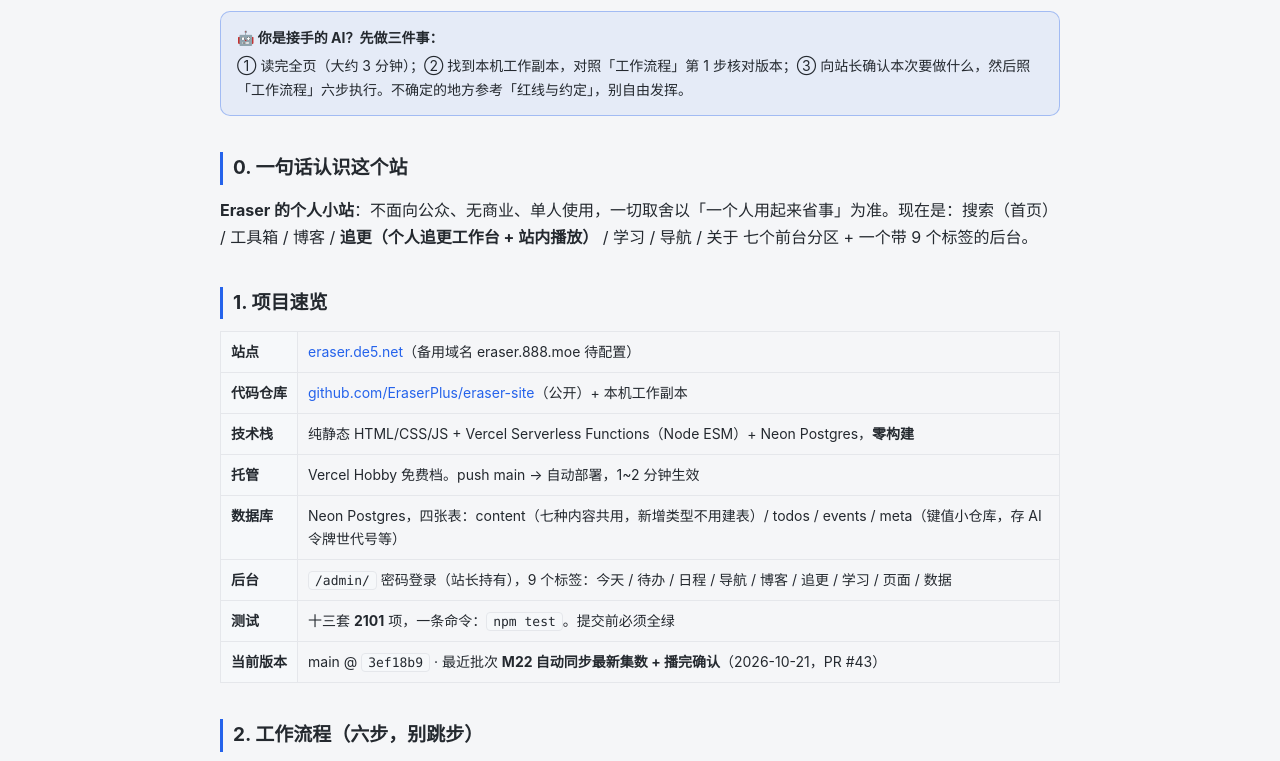
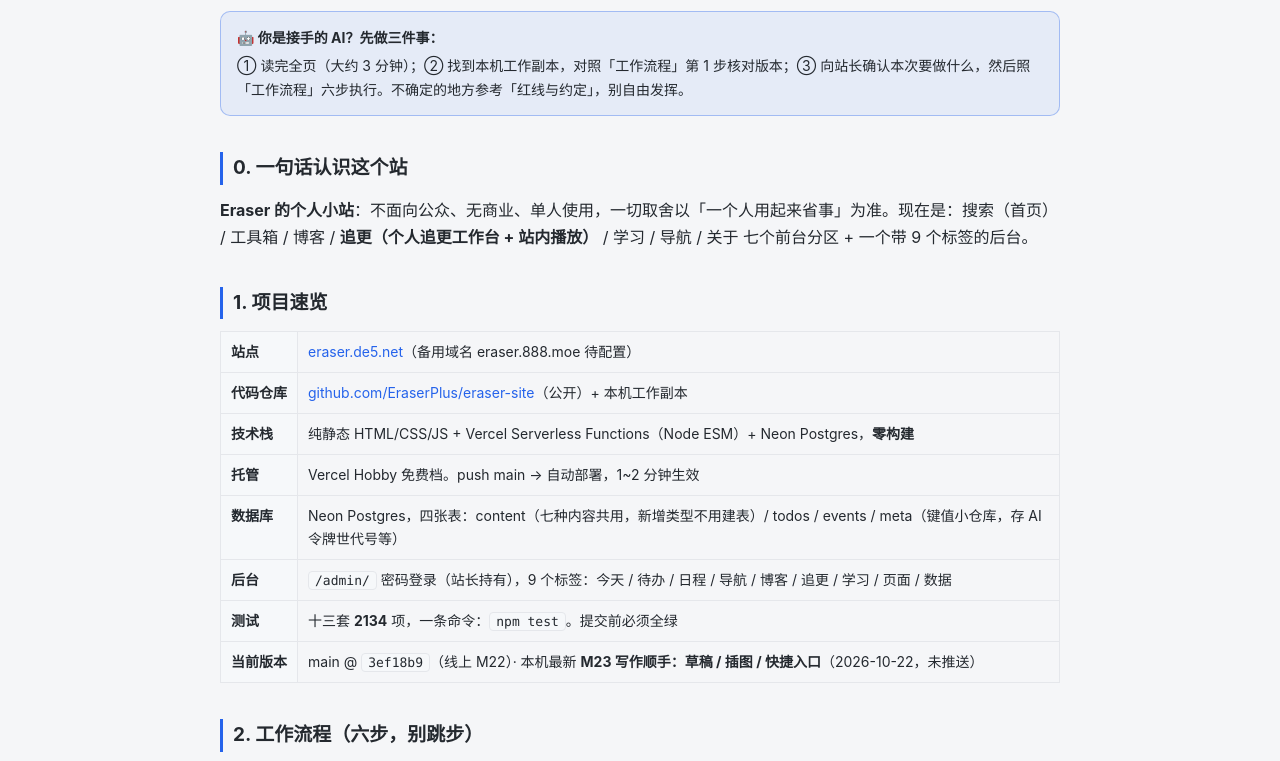
Before and after one commit to EraserPlus/eraser-site, a website: page dev/index.html in a window 1280 px wide. Shown: the part 173-934 px from the top of the page. Drawn offline with Linux system fonts and the light colour scheme.

Commit message:
M23 文档：交接页补批次记录（CI 要求）

```diff
--- a/dev/index.html
+++ b/dev/index.html
@@ -81,8 +81,8 @@
     <tr><th>托管</th><td>Vercel Hobby 免费档。push main → 自动部署，1~2 分钟生效</td></tr>
     <tr><th>数据库</th><td>Neon Postgres，四张表：content（七种内容共用，新增类型不用建表）/ todos / events / meta（键值小仓库，存 AI 令牌世代号等）</td></tr>
     <tr><th>后台</th><td><code>/admin/</code> 密码登录（站长持有），9 个标签：今天 / 待办 / 日程 / 导航 / 博客 / 追更 / 学习 / 页面 / 数据</td></tr>
-    <tr><th>测试</th><td>十三套 <b>2101</b> 项，一条命令：<code>npm test</code>。提交前必须全绿</td></tr>
-    <tr><th>当前版本</th><td>main @ <code>3ef18b9</code> · 最近批次 <b>M22 自动同步最新集数 + 播完确认</b>（2026-10-21，PR #43）</td></tr>
+    <tr><th>测试</th><td>十三套 <b>2134</b> 项，一条命令：<code>npm test</code>。提交前必须全绿</td></tr>
+    <tr><th>当前版本</th><td>main @ <code>3ef18b9</code>（线上 M22）· 本机最新 <b>M23 写作顺手：草稿 / 插图 / 快捷入口</b>（2026-10-22，未推送）</td></tr>
   </table>
 
   <h2>2. 工作流程（六步，别跳步）</h2>
@@ -141,7 +141,7 @@
   <h2>5. 站点地图（改哪里的速查）</h2>
   <table>
     <tr><th>前台页面</th><td><code>index.html</code> 首页（= 全站搜索：搜索框 + 分组结果，<code>/?q=</code> 可直接带词进搜索） / <code>tools/</code> 工具箱（数据驱动，加工具改 TOOLS 数组）/ <code>blog/</code> 博客（列表 + post.html 文章页，M16/M18 阅读增强）/ <code>collect/</code> 追更（<b>M20 起是个人追更工作台</b>：顶部「接着追（番/漫可筛选）+ 本周放送」，下面仍是追番/漫画海报墙；<b>M19 起可播的链接显示 ▶ 站内播放</b>，续播点存回同一条记录；<b>M21 起漫画外链也能 ＋1 / 点开自动转「在读」，B 站番剧放送表每天自动补</b>；<b>M22 起每天自动同步最新集数 / 完结状态，有新一话显示绿色「新 N」，播完弹确认条</b>）/ <code>learn/</code> 学习地图（<b>M10 重做</b>：列表可搜可汇总、分组可折叠、节点就地编辑 / 拖动排序 / 加删、一键复制给 AI 的指令、导入大纲成图，<code>?id=</code> 深链）/ <code>nav/</code> 网址导航（links.js 静态兜底 + 后台数据）/ <code>about/</code> 关于</td></tr>
-    <tr><th>前台公共</th><td><code>style.css</code> 全站样式（CSS 变量 + <code>html[data-theme="dark"]</code> 暗色 + 768px 断点 + M14 动效基座）/ <code>md.js</code> Markdown 渲染（转义三铁律）/ <code>shell.js</code> 全站公共交互层（顶栏主题切换按钮 + <code>Ctrl/⌘+K</code> 命令面板 + <code>g</code> 前缀跳转 + 注册 Service Worker）/ <code>owner.js</code> + <code>owner.css</code> <b>站主就地编辑（M17）</b> / <code>watch.js</code> <b>站内播放器（M19，M22 加播完确认）</b> / <code>workbench.js</code> <b>追更工作台纯逻辑（M20：星期换算 / 接着看 / 放送排序 / 进度文案；M22：最新集数 / 上游完结 / 新集计数）</b> / <code>sw.js</code> 离线缓存（<b>eraser-v8</b>）/ <code>manifest.webmanifest</code> + <code>icon.svg</code> 可安装为 App</td></tr>
+    <tr><th>前台公共</th><td><code>style.css</code> 全站样式（CSS 变量 + <code>html[data-theme="dark"]</code> 暗色 + 768px 断点 + M14 动效基座）/ <code>md.js</code> Markdown 渲染（转义三铁律）/ <code>shell.js</code> 全站公共交互层（顶栏主题切换按钮 + <code>Ctrl/⌘+K</code> 命令面板 + <code>g</code> 前缀跳转 + 注册 Service Worker；<b>M23 面板加站主快捷动作</b>）/ <code>owner.js</code> + <code>owner.css</code> <b>站主就地编辑（M17；M23 加快捷写文章 / 下载备份 / 按需加载编辑器）</b> / <code>watch.js</code> <b>站内播放器（M19，M22 加播完确认）</b> / <code>workbench.js</code> <b>追更工作台纯逻辑（M20：星期换算 / 接着看 / 放送排序 / 进度文案；M22：最新集数 / 上游完结 / 新集计数）</b> / <code>sw.js</code> 离线缓存（<b>eraser-v9</b>）/ <code>manifest.webmanifest</code> + <code>icon.svg</code> 可安装为 App</td></tr>
     <tr><th>后台</th><td><code>admin/index.html</code>（单文件：登录 + <b>9 标签</b> + 导出备份 + <b>「一键接上 AI」面板</b>）+ <code>admin/content.js</code>（内容表单与列表，SCHEMA 驱动；学习地图的节点编辑器在 <code>LEARN-NODES</code> 标记段内）</td></tr>
     <tr><th>接口 api/</th><td><code>auth.js</code> 登录 / <code>todos.js</code> 待办 / <code>events.js</code> 日程 / <code>content.js</code> 内容（七种类型 CRUD；<b>M19 的播放进度也走这里的 PATCH</b>）/ <code>learn.js</code> <b>学习地图（给 AI 的节点粒度接口 + <code>?gaps=1</code> 查漏补缺快照）</b> / <code>ai.js</code> <b>AI 长效令牌与接入说明书（M10 主线A）</b> / <code>backup.js</code> 全量备份与还原（M10 主线C）/ <code>sitemap.js</code> 动态站点地图 / <code>search.js</code> 搜索 / <code>rss.js</code> 博客订阅源 / <code>upload.js</code> 上传（Vercel Blob）/ <code>favicon.js</code> 图标代理；公共层在 <code>api/_lib/</code></td></tr>
     <tr><th>内容类型</th><td>content 表七种：nav_category / nav_link / post / file（已下架，数据保留）/ page / media（追更，M1 新增）/ <b>learn_map（学习地图，M9 新增）</b>。类型定义与校验在 <code>api/_lib/content.js</code></td></tr>
@@ -240,7 +240,8 @@
     <div class="row"><span class="no">M19</span><span class="what"><b>追更站内播放</b>：新增 <code>watch.js</code>——B 站 / YouTube / Vimeo 官方嵌入 + mp4 直链，海报上出现 ▶；media 新增 <code>position / duration</code>，播放每 15 秒自动保存、关闭补存；「＋1 话」把续播点归零，已看完从头播；<b>B 站官方 iframe 拿不到播放时间，只同步集数</b>；未登录可看不记录；<b>没有新开接口</b>（12 函数上限，复用 <code>PATCH /api/content</code>）；<code>sw.js</code> → v5（2026-10-21）</span><span class="when">10-21</span></div>
     <div class="row"><span class="no">M20</span><span class="what"><b>个人追更工作台</b>：<code>/collect/</code> 顶部改成两栏——左「接着看」（在追 / 有进度，按最近更新排，缩略图 + 进度 + 下一话 + 直接开播），右「本周放送」（7 个星期格 + 当天列表，按更新时间排序）；media 新增 <code>airday / airtime</code>（编辑表单、快速添加、批量导入导出、后台列表都支持）；点开播放器自动把「想看」转「在看」；新增纯逻辑 <code>workbench.js</code> + <code>tests/workbench_test.mjs</code>；<b>没有新开接口</b>，<code>sw.js</code> → v6（2026-10-21，PR #40）</span><span class="when">10-21</span></div>
     <div class="row"><span class="no">M21</span><span class="what"><b>漫画对等 + 放送表自动补全</b>：① <b>漫画同一套工作台</b>——接着追可在「全部 / 追番 / 漫画」间纯前端筛选；漫画外链主按钮变「接着读 / 开读」，旁边也有「＋1」；点开外链自动把「想读 / 想看」转「在读 / 在看」（<code>keepalive</code> 保住跳转前的写入）。<b>漫画没有官方嵌入阅读器</b>，正文仍在站外看，本站只记进度。② <b>番剧放送表自动抓</b>——新增 <code>api/_lib/airing.js</code>（纯解析）+ <code>GET /api/content?action=airing</code>；只认 B 站番剧链接（<code>ss / ep / md</code>），用公开 season 接口的「每周X HH:MM」文案，缺时间时用最近一集正片的北京时间兜底（自动跳过预告 / PV）；<b>只填空气泡，绝不覆盖手填</b>，写入带 <code>touch:false</code> 不打乱「接着追」排序；登录状态下每天最多自动补一次，另有「补全 N 部」手动按钮。③ <b>AniList 停服兜底</b>——2026-10-21 实测 AniList 返回 403「temporarily disabled」，按名字补全给出「先手填 / 贴 B 站链接」的明确提示。④ <b>没有新开接口</b>（12 函数上限，仍复用 <code>api/content.js</code>），<code>sw.js</code> → v7；新增 <code>tests/airing_test.mjs</code>（2026-10-21）</span><span class="when">10-21</span></div>
-    <div class="row latest"><span class="no">M22</span><span class="what"><b>自动同步最新集数 + 播完确认</b>：① <b>B 站资料每天自动更新</b>——<code>season</code> 解析新增 <code>latest</code>（已播到第几话，只增不减）与 <code>finished</code>（上游完结）；<code>total</code> 为 0 / 缺失时用最新正片号兜底，预告 PV 不算；打开追更页每天自动同步一次，手动按钮改为「同步资料」，提示「已同步 N 部资料，其中 M 部有新一话」，写入仍带 <code>touch:false</code>。<b>只同步元数据，绝不改 <code>progress</code> / <code>status</code></b>；上游完结只影响放送表，不替站长收进「已看完」。② <b>新集提示</b>——海报进度条旁和「接着追」行显示绿色「新 N 话」；分母优先总集数，总集数未知时用最新集数，连载中不再画错进度。③ <b>播完确认条</b>——YouTube / Vimeo / mp4 播放结束弹「记到第 N 话 / 先不记」，确认才 ＋1，追平最新集时只提示；B 站官方 iframe 拿不到播放事件，不弹。④ 封面图加 <code>referrerPolicy="no-referrer"</code> + 懒加载；<code>sw.js</code> → v8（2026-10-21）</span><span class="when">10-21</span></div>
+    <div class="row"><span class="no">M22</span><span class="what"><b>自动同步最新集数 + 播完确认</b>：① <b>B 站资料每天自动更新</b>——<code>season</code> 解析新增 <code>latest</code>（已播到第几话，只增不减）与 <code>finished</code>（上游完结）；<code>total</code> 为 0 / 缺失时用最新正片号兜底，预告 PV 不算；打开追更页每天自动同步一次，手动按钮改为「同步资料」，提示「已同步 N 部资料，其中 M 部有新一话」，写入仍带 <code>touch:false</code>。<b>只同步元数据，绝不改 <code>progress</code> / <code>status</code></b>；上游完结只影响放送表，不替站长收进「已看完」。② <b>新集提示</b>——海报进度条旁和「接着追」行显示绿色「新 N 话」；分母优先总集数，总集数未知时用最新集数，连载中不再画错进度。③ <b>播完确认条</b>——YouTube / Vimeo / mp4 播放结束弹「记到第 N 话 / 先不记」，确认才 ＋1，追平最新集时只提示；B 站官方 iframe 拿不到播放事件，不弹。④ 封面图加 <code>referrerPolicy="no-referrer"</code> + 懒加载；<code>sw.js</code> → v8（2026-10-21）</span><span class="when">10-21</span></div>
+    <div class="row latest"><span class="no">M23</span><span class="what"><b>写作顺手：草稿 / 插图 / 快捷入口</b>：① <b>草稿按篇隔离</b>——键改成 <code>eraser.admin.draft.v2.&lt;type&gt;.&lt;id&gt;</code>，存整份表单（标题 / 标签 / 发布状态 / 正文），编辑 A 篇不会恢复进 B 篇；关闭 / Esc 前自动落盘，重开出现「恢复 / 丢弃」，旧版正文草稿只在新建时兜底。② <b>截图直接进正文</b>——Markdown 编辑器支持按钮 / 粘贴 / 拖入图片，PNG/JPG/WebP/GIF/AVIF，大图本地压到长边 1600、4MB 内再传；<code>/api/upload</code> 新增白名单 <code>type</code> 参数写 Content-Type；401 不清表单。③ <b>更短入口</b>——编辑浮条加「＋ 写文章」「⬇ 下载备份」，<code>Ctrl+K</code> 面板同样三条；非博客页按需加载编辑器，保存后直达文章页；编辑器 <code>Ctrl/⌘+S</code> 保存、<code>Esc</code> 关闭；博客列表与文章页可直接「发布 / 转草稿」。④ <code>sw.js</code> → v9；<code>npm test</code> 2134 项（2026-10-22，本机待推送）</span><span class="when">10-22</span></div>
   </div>
 
   <h2>7. 当前待办 / 已知事项</h2>
```
